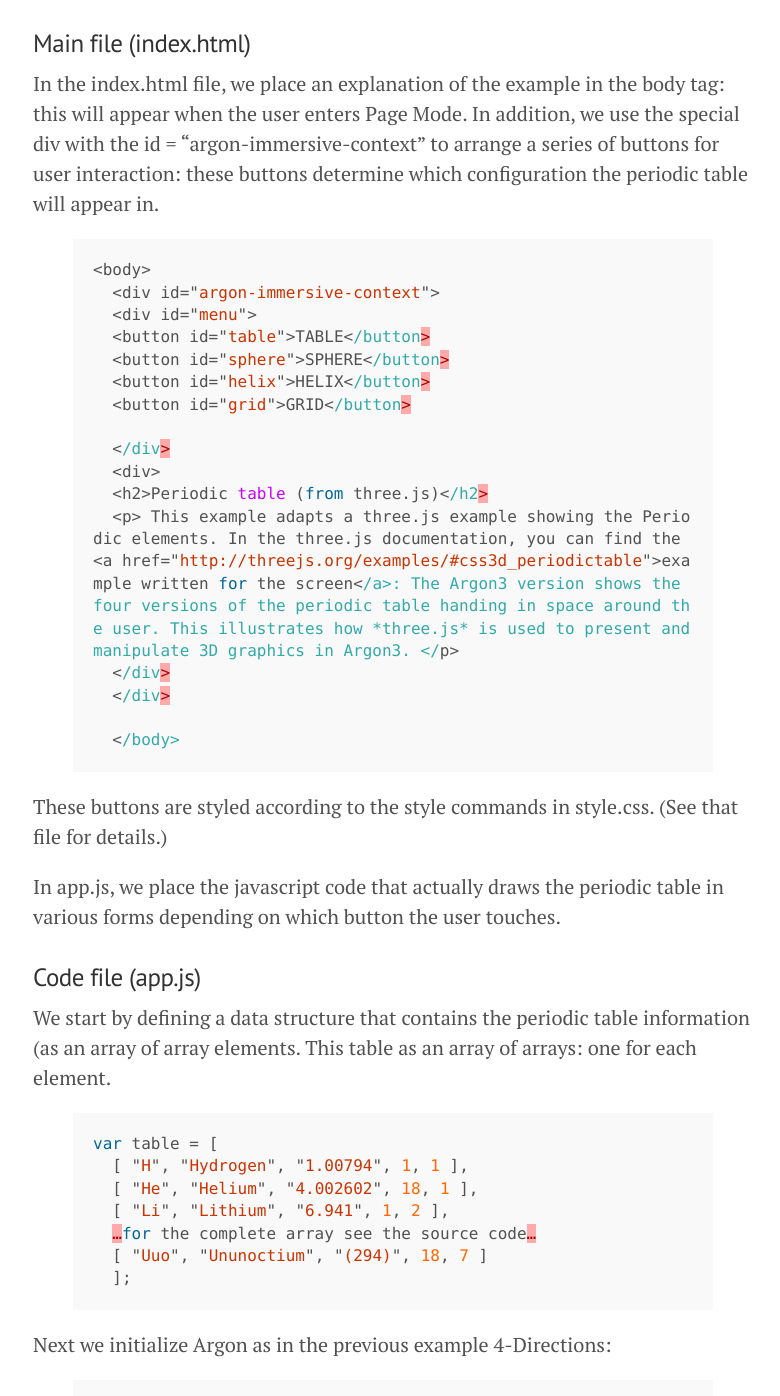
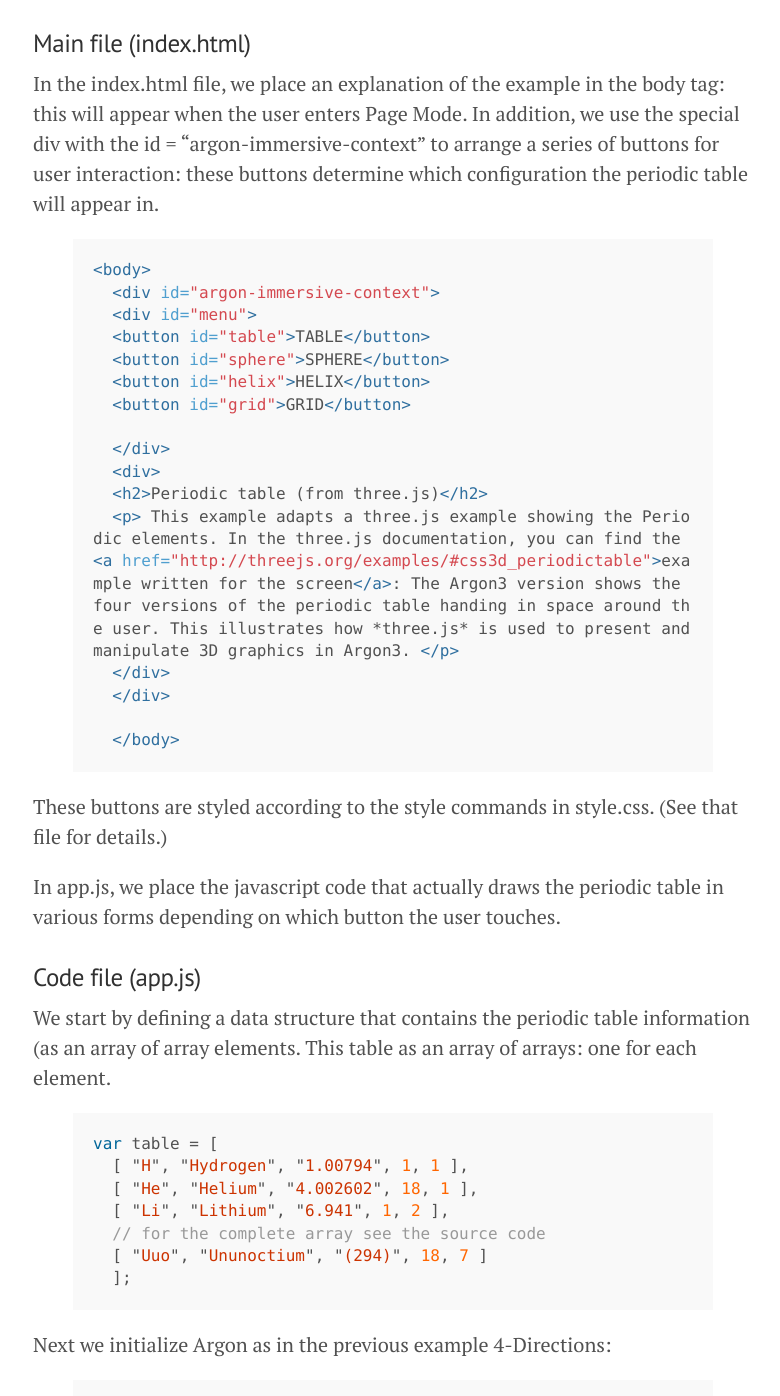
Before and after one commit to argonjs/argon-3-tutorials, a Jekyll site: the page built from _posts/2016-03-01-Tutorial3.md, in a window 1280 px wide and 1400 px high, scrolled down 1241 px. Shown: the top 1396 px of the window, without its empty margins (247-1027 px from the left). Built offline with Jekyll 4.4.1, drawn with Linux system fonts in a browser that asks for light colours.

Commit message:
Update 2016-03-01-Tutorial3.md

```diff
--- a/_posts/2016-03-01-Tutorial3.md
+++ b/_posts/2016-03-01-Tutorial3.md
@@ -4,10 +4,10 @@
 permalink: /tutorials/tutorial3
 ---
 ### Before you start
-Make sure you have completed [tutorial 1](/about)
+Make sure you have completed [tutorial 1](/tutorials/tutorial1)
 
 ### What you should see
-Download [Argon3](https://itunes.apple.com/us/app/argon3/id944297993?ls=1&mt=8) and [Try Now](/argon-tutorials/tutorial5)
+Download [Argon3](https://itunes.apple.com/us/app/argon3/id944297993?ls=1&mt=8) and [Try Now](/code/tutorial5)
 
 Move your camera around until you see green boxes with chemical abbreviations and other information floating in space to the north.
 At the bottom of the screen, you should see four buttons (“table”, “sphere,” “helix,” and “grid”). Tapping on these buttons will change the shape of the periodic table.
@@ -19,7 +19,7 @@
 ### Main file (index.html)
 In the index.html file, we place an explanation of the example in the body tag: this will appear when the user enters Page Mode. In addition, we use the special div with the id = "argon-immersive-context" to arrange a series of buttons for user interaction: these buttons determine which configuration the periodic table will appear in.
 
-{% highlight js %}
+{% highlight html %}
 <body>
   <div id="argon-immersive-context">
   <div id="menu">
@@ -50,7 +50,7 @@
   [ "H", "Hydrogen", "1.00794", 1, 1 ],
   [ "He", "Helium", "4.002602", 18, 1 ],
   [ "Li", "Lithium", "6.941", 1, 2 ],
-  …for the complete array see the source code…
+  // for the complete array see the source code
   [ "Uuo", "Ununoctium", "(294)", 18, 7 ]
   ];
 {% endhighlight %}
```
